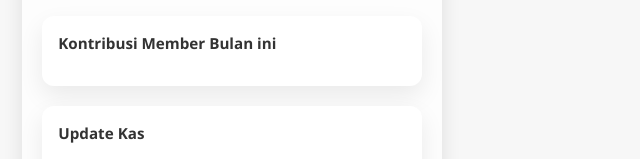
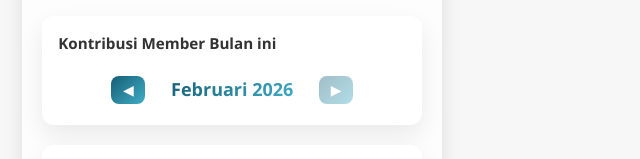
Before and after one commit to rikiramadhani1/kas-kita-fe, a React (Vite) app: page /admin in a window 1280 px wide. Shown: the part 179-338 px from the top of the page, without its empty margins (0-640 px from the left). Built offline with nearby package versions, Linux system fonts and the light colour scheme; no server answers; sample sign-in values are in the browser's storage.

Commit message:
lebih mantap ada filter bulan

```diff
--- a/src/pages/RequestPayment.css
+++ b/src/pages/RequestPayment.css
@@ -361,3 +361,90 @@ input[type="number"]:focus {
   background: #eee;
   margin: 10px 0;
 }
+
+
+/* ================= MEMBER FILTER ================= */
+
+.month-filter-member {
+  display: flex;
+  align-items: center;
+  justify-content: center;
+  gap: 16px;
+}
+
+/* Arrow kecil */
+.arrow-btn-member {
+  width: 26px;
+  height: 26px;
+  border-radius: 8px;
+  border: none;
+  cursor: pointer;
+
+  background: transparent;
+  color: #155E75;
+  font-size: 14px;
+  font-weight: 700;
+
+  display: flex;
+  align-items: center;
+  justify-content: center;
+
+  transition: all 0.2s ease;
+}
+
+.arrow-btn-member:hover:not(:disabled) {
+  transform: scale(1.15);
+}
+
+.arrow-btn-member:disabled {
+  opacity: 0.3;
+  cursor: not-allowed;
+}
+
+/* Bulan besar & elegan */
+.month-display-member {
+  cursor: pointer;
+}
+
+.month-text-member {
+  font-size: 20px;
+  font-weight: 700;
+  background: linear-gradient(135deg, #155E75, #40adc6);
+  -webkit-background-clip: text;
+  -webkit-text-fill-color: transparent;
+  white-space: nowrap;
+
+  animation-duration: 0.3s;
+  animation-timing-function: cubic-bezier(0.4, 0, 0.2, 1);
+}
+
+/* Slide animasi */
+.slide-right {
+  animation-name: slideFromRight;
+}
+
+.slide-left {
+  animation-name: slideFromLeft;
+}
+
+@keyframes slideFromRight {
+  from {
+    transform: translateX(40%);
+    opacity: 0.4;
+  }
+  to {
+    transform: translateX(0%);
+    opacity: 1;
+  }
+}
+
+@keyframes slideFromLeft {
+  from {
+    transform: translateX(-40%);
+    opacity: 0.4;
+  }
+  to {
+    transform: translateX(0%);
+    opacity: 1;
+  }
+}
--- a/src/pages/RequestPayment.tsx
+++ b/src/pages/RequestPayment.tsx
@@ -3,13 +3,6 @@ import QRCard from "../components/QRCard";
 import api from "../service/api";
 import "./RequestPayment.css";
 import { jwtDecode } from "jwt-decode";
-
-type Summary = {
-  unpaid: number;
-  pending: number;
-  monthsDue: string[];
-  overpayment: number;
-};
 
 type MonthlySummary = {
   month: number;
@@ -28,10 +21,16 @@ export default function RequestPayment() {
   const [loading, setLoading] = useState(false);
   const [message, setMessage] = useState("");
   const [messageType, setMessageType] = useState<"success" | "error">("error");
-  const [summary, setSummary] = useState<Summary | null>(null);
+
   const [file, setFile] = useState<File | null>(null);
   const fileInputRef = useRef<HTMLInputElement | null>(null);
   const [monthlySummary, setMonthlySummary] = useState<MonthlySummary | null>(null);
+
+  const MIN_DATE = new Date(2026, 1); // Feb 2026
+  const NOW = new Date();
+  const [activeDate, setActiveDate] = useState<Date>(NOW);
+  const [isAllTime, setIsAllTime] = useState(false);
+  const [slideDirection, setSlideDirection] = useState<"left" | "right" | "">("");
 
   const token = localStorage.getItem("accessToken");
 
@@ -42,7 +41,6 @@ const memberId = token
   const myData = monthlySummary?.members.find(
     (m) => m.member_id === memberId
   );
-  const currentYear = new Date().getFullYear();
 
   const NO_REKENING = "082272206809";
   const [showToast, setShowToast] = useState(false);
@@ -56,14 +54,60 @@ const memberId = token
     }, 2000);
   };
 
-  const fetchMonthlySummary = async () => {
+  const handlePrevMonth = () => {
+    if (isAllTime) return;
+
+    const newDate = new Date(activeDate);
+    newDate.setMonth(newDate.getMonth() - 1);
+
+    if (newDate < MIN_DATE) return;
+
+    setSlideDirection("left");
+    setActiveDate(newDate);
+  };
+
+  const handleNextMonth = () => {
+    if (isAllTime) return;
+
+    const newDate = new Date(activeDate);
+    newDate.setMonth(newDate.getMonth() + 1);
+
+    if (
+      newDate.getFullYear() > NOW.getFullYear() ||
+      (newDate.getFullYear() === NOW.getFullYear() &&
+        newDate.getMonth() > NOW.getMonth())
+    ) {
+      return;
+    }
+
+    setSlideDirection("right");
+    setActiveDate(newDate);
+  };
+
+  const handleAllTime = () => {
+    setIsAllTime(true);
+  };
+
+  const handleBackToMonth = () => {
+    setIsAllTime(false);
+  };
+
+  const isPrevDisabled = activeDate <= MIN_DATE || isAllTime;
+
+  const isNextDisabled =
+    activeDate.getFullYear() === NOW.getFullYear() &&
+    activeDate.getMonth() === NOW.getMonth();
+
+  const fetchMonthlySummary = async (
+    month?: number,
+    year?: number
+  ) => {
     try {
-    const now = new Date();
       const res = await api.get("/cashflow/summary", {
-      params: {
-        month: now.getMonth() + 1,
-        year: now.getFullYear(),
-      },
+        params:
+          month && year
+            ? { month, year }
+            : {},
       });
 
       if (res.data.meta?.success) {
@@ -75,8 +119,15 @@ const memberId = token
   };
 
   useEffect(() => {
+    if (isAllTime) {
       fetchMonthlySummary();
-  }, []);
+    } else {
+      fetchMonthlySummary(
+        activeDate.getMonth() + 1,
+        activeDate.getFullYear()
+      );
+    }
+  }, [activeDate, isAllTime]);
 
    /** === Handle konfirmasi pembayaran === */
   const handleConfirm = async () => {
@@ -130,20 +181,70 @@ const memberId = token
   <>
     {/* CARD SALDO MEMBER */}
     <div className="saldo-card">
-      <h4>Kontribusi Awak Bulan Ini</h4>
+      <h4>
+        {isAllTime
+          ? "Total Kontribusi Awak"
+          : "Kontribusi Awak Bulan Ini"}
+      </h4>
+
       <div className="saldo-amount">
         Rp {(myData?.total_paid ?? 0).toLocaleString("id-ID")}
       </div>
+
+      {!isAllTime && (
         <div className="saldo-meta">
-        {monthlySummary.month}/{monthlySummary.year}
+          {activeDate.toLocaleString("id-ID", {
+            month: "long",
+            year: "numeric",
+          })}
         </div>
+      )}
     </div>
 
     {/* LIST MEMBER */}
     <div className="member-list-card">
-      <h4>Kontribusi Orang-orang Sukses Bulan ini</h4>
 
-      {monthlySummary.members.map((m) => (
+      {/* ===== FILTER BULAN (VERSI MEMBER CLEAN) ===== */}
+      <div className="month-filter-member">
+        <button
+          className="arrow-btn-member"
+          onClick={handlePrevMonth}
+          disabled={isPrevDisabled}
+        >
+          ◀
+        </button>
+
+        <div
+          className="month-display-member"
+          onClick={!isAllTime ? handleAllTime : handleBackToMonth}
+        >
+          <div
+            key={activeDate.toISOString() + isAllTime}
+            className={`month-text-member slide-${slideDirection}`}
+          >
+            {isAllTime
+              ? "All Time"
+              : activeDate.toLocaleString("id-ID", {
+                  month: "long",
+                  year: "numeric",
+                })}
+          </div>
+        </div>
+
+        <button
+          className="arrow-btn-member"
+          onClick={handleNextMonth}
+          disabled={isNextDisabled}
+        >
+          ▶
+        </button>
+      </div>
+
+      <h4 style={{ marginTop: "18px" }}>
+        Kontribusi Orang-orang Sukses
+      </h4>
+
+      {monthlySummary?.members?.map((m) => (
         <div key={m.member_id} className="member-row">
           <span>{m.name}</span>
           <span>
@@ -157,7 +258,7 @@ const memberId = token
       <div className="member-row total-row">
         <span>Total Kas Masuk</span>
         <span>
-          Rp {monthlySummary.total_in.toLocaleString("id-ID")}
+          Rp {monthlySummary?.total_in.toLocaleString("id-ID")}
         </span>
       </div>
     </div>
--- a/src/pages/admin/DashboardAdmin.css
+++ b/src/pages/admin/DashboardAdmin.css
@@ -235,3 +235,90 @@
     padding: 15px;
   }
 }
+
+/* ===== FILTER CONTAINER ===== */
+.month-filter {
+  display: flex;
+  align-items: center;
+  justify-content: center;
+  gap: 14px;
+}
+
+/* ===== ARROW BUTTON ===== */
+.arrow-btn {
+  width: 28px;
+  height: 28px;
+  border-radius: 8px;
+  border: none;
+  cursor: pointer;
+
+  background: linear-gradient(135deg, #155E75, #40adc6);
+  color: #fff;
+  font-size: 14px;
+
+  display: flex;
+  align-items: center;
+  justify-content: center;
+
+  transition: all 0.2s ease;
+}
+
+.arrow-btn:hover:not(:disabled) {
+  transform: translateY(-1px);
+}
+
+.arrow-btn:disabled {
+  opacity: 0.4;
+  cursor: not-allowed;
+}
+
+/* ===== MONTH DISPLAY (BUKAN BUTTON) ===== */
+.month-display {
+  cursor: pointer;
+  padding: 6px 12px;
+  border-radius: 10px;
+}
+
+/* ===== MONTH TEXT ===== */
+.month-text {
+  font-size: 18px;
+  font-weight: 700;
+  background: linear-gradient(135deg, #155E75, #40adc6);
+  -webkit-background-clip: text;
+  -webkit-text-fill-color: transparent;
+  white-space: nowrap;
+
+  animation-duration: 0.3s;
+  animation-timing-function: cubic-bezier(0.4, 0, 0.2, 1);
+}
+
+/* SLIDE */
+.slide-right {
+  animation-name: slideFromRight;
+}
+
+.slide-left {
+  animation-name: slideFromLeft;
+}
+
+@keyframes slideFromRight {
+  from {
+    transform: translateX(40%);
+    opacity: 0.4;
+  }
+  to {
+    transform: translateX(0%);
+    opacity: 1;
+  }
+}
+
+@keyframes slideFromLeft {
+  from {
+    transform: translateX(-40%);
+    opacity: 0.4;
+  }
+  to {
+    transform: translateX(0%);
+    opacity: 1;
+  }
+}
--- a/src/pages/admin/DashboardAdmin.tsx
+++ b/src/pages/admin/DashboardAdmin.tsx
@@ -24,6 +24,13 @@ export default function DashboardAdmin() {
 
   const [newAdminEmail, setNewAdminEmail] = useState<string>("");
   const [selectedMemberId, setSelectedMemberId] = useState<number | null>(null);
+
+  const MIN_DATE = new Date(2026, 1); // Feb 2026
+  const NOW = new Date();
+
+  const [activeDate, setActiveDate] = useState<Date>(NOW);
+  const [isAllTime, setIsAllTime] = useState(false);
+  const [slideDirection, setSlideDirection] = useState<"left" | "right" | "">("");
 
   // ================= DECODE TOKEN =================
   useEffect(() => {
@@ -62,14 +69,60 @@ export default function DashboardAdmin() {
     setWau(43);
   };
 
-  const fetchMonthlySummary = async () => {
+  const handlePrevMonth = () => {
+    if (isAllTime) return;
+
+    const newDate = new Date(activeDate);
+    newDate.setMonth(newDate.getMonth() - 1);
+
+    if (newDate < MIN_DATE) return;
+
+    setSlideDirection("left");
+    setActiveDate(newDate);
+  };
+
+  const handleNextMonth = () => {
+    if (isAllTime) return;
+
+    const newDate = new Date(activeDate);
+    newDate.setMonth(newDate.getMonth() + 1);
+
+    if (
+      newDate.getFullYear() > NOW.getFullYear() ||
+      (newDate.getFullYear() === NOW.getFullYear() &&
+        newDate.getMonth() > NOW.getMonth())
+    ) {
+      return;
+    }
+
+    setSlideDirection("right");
+    setActiveDate(newDate);
+  };
+
+  const handleAllTime = () => {
+    setIsAllTime(true);
+  };
+
+  const handleBackToMonth = () => {
+    setIsAllTime(false);
+  };
+
+  const isPrevDisabled = activeDate <= MIN_DATE || isAllTime;
+
+  const isNextDisabled =
+    activeDate.getFullYear() === NOW.getFullYear() &&
+    activeDate.getMonth() === NOW.getMonth();
+
+  const fetchMonthlySummary = async (
+    month?: number,
+    year?: number
+  ) => {
     try {
-      const now = new Date();
       const res = await api.get("/cashflow/summary", {
-        params: {
-          month: now.getMonth() + 1,
-          year: now.getFullYear(),
-        },
+        params:
+          month && year
+            ? { month, year }
+            : {},
       });
 
       if (res.data.meta?.success) {
@@ -84,8 +137,15 @@ export default function DashboardAdmin() {
     fetchMembers();
     fetchActivities();
     fetchWau();
-    fetchMonthlySummary();
-  }, []);
+    if (isAllTime) {
+      fetchMonthlySummary();
+    } else {
+      fetchMonthlySummary(
+        activeDate.getMonth() + 1,
+        activeDate.getFullYear()
+      );
+    }
+  }, [activeDate, isAllTime]);
 
   // ================= TAMBAH CASH MEMBER =================
   const addCashMember = async (
@@ -164,6 +224,41 @@ export default function DashboardAdmin() {
       {/* ================= KONTRIBUSI MEMBER ================= */}
       <section className="admin-card">
         <h2>Kontribusi Member Bulan ini</h2>
+
+        <div className="month-filter">
+          <button
+            className="arrow-btn"
+            onClick={handlePrevMonth}
+            disabled={isPrevDisabled}
+          >
+            ◀
+          </button>
+
+          <div
+            className="month-display"
+            onClick={!isAllTime ? handleAllTime : handleBackToMonth}
+          >
+            <div
+              key={activeDate.toISOString() + isAllTime}
+              className={`month-text slide-${slideDirection}`}
+            >
+              {isAllTime
+                ? "All Time"
+                : activeDate.toLocaleString("id-ID", {
+                    month: "long",
+                    year: "numeric",
+                  })}
+            </div>
+          </div>
+
+          <button
+            className="arrow-btn"
+            onClick={handleNextMonth}
+            disabled={isNextDisabled}
+          >
+            ▶
+          </button>
+        </div>
 
         {monthlySummary && (
           <div className="member-list-card">
```
Lines whose indentation alone changed are shown as unchanged.
